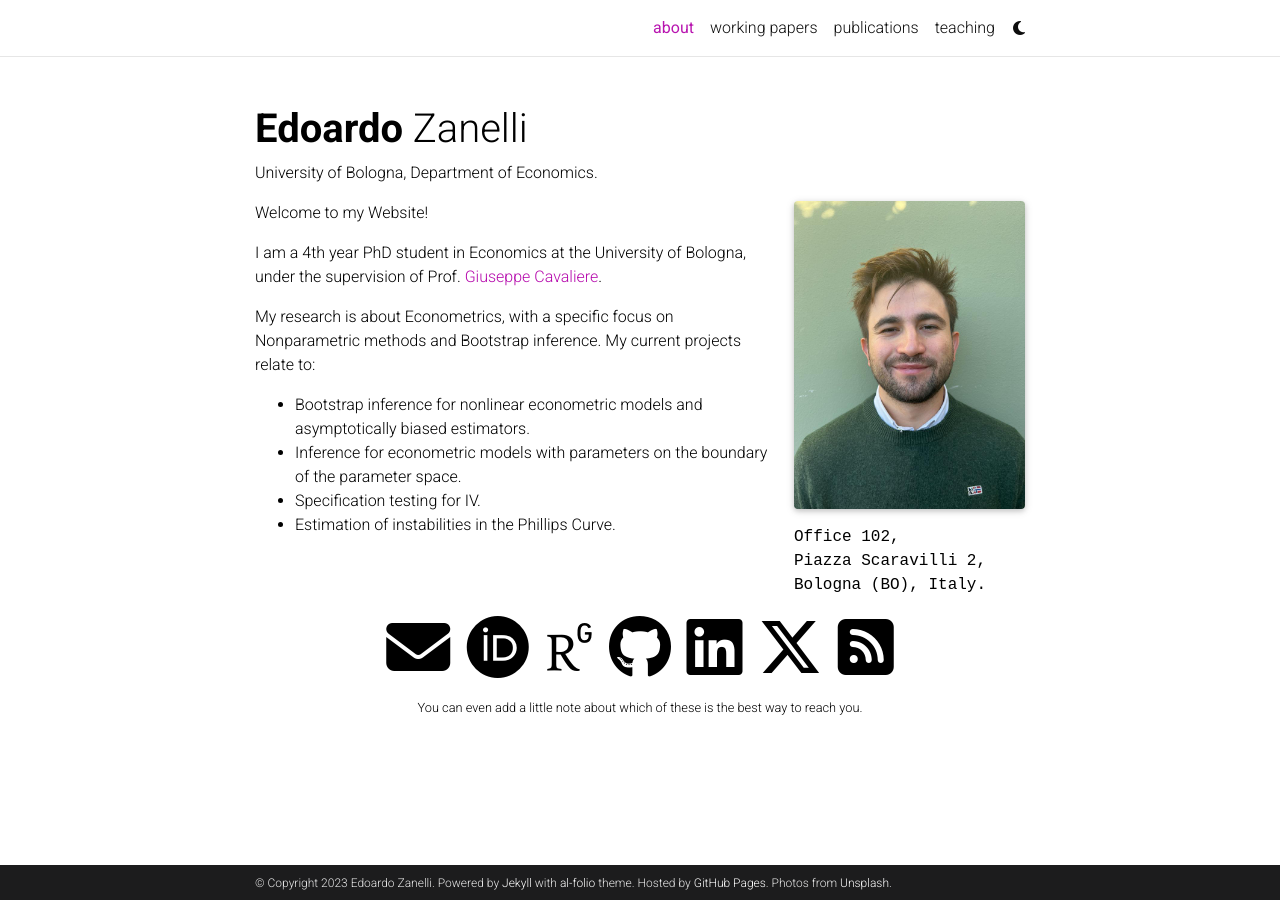
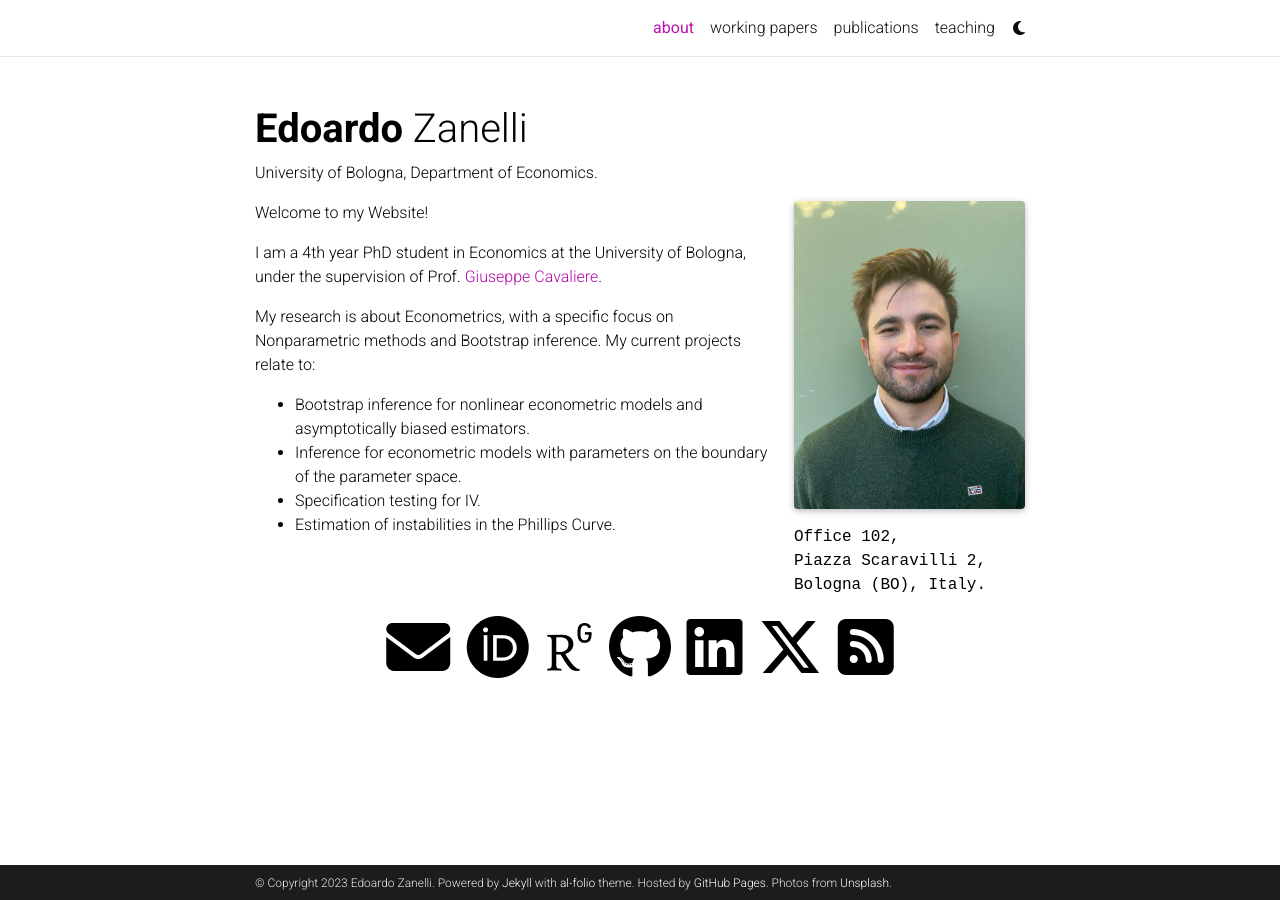
Before and after one commit to edoardozanelli/edoardozanelli.github.io, a Jekyll site: the page built from _pages/about.md, in a window 1280 px wide. Built offline with Jekyll 4.4.1, drawn with Linux system fonts in a browser that asks for light colours; full-size pictures stand in for the smaller copies a plugin makes; some web fonts are replaced; comment, search, counter and statistics services are not loaded; a style sheet for code colours, icons or effects is not loaded.

Commit message:
Update _config.yml

```diff
--- a/_config.yml
+++ b/_config.yml
@@ -103,8 +103,7 @@
 zotero_username: # your zotero username
 wechat_qr: # filename of your wechat qr-code saved as an image (e.g., wechat-qr.png if saved to assets/img/wechat-qr.png)
 
-contact_note: >
-  You can even add a little note about which of these is the best way to reach you.
+contact_note: > # You can even add a little note about which of these is the best way to reach you.
 
 # -----------------------------------------------------------------------------
 # Analytics and search engine verification
```
